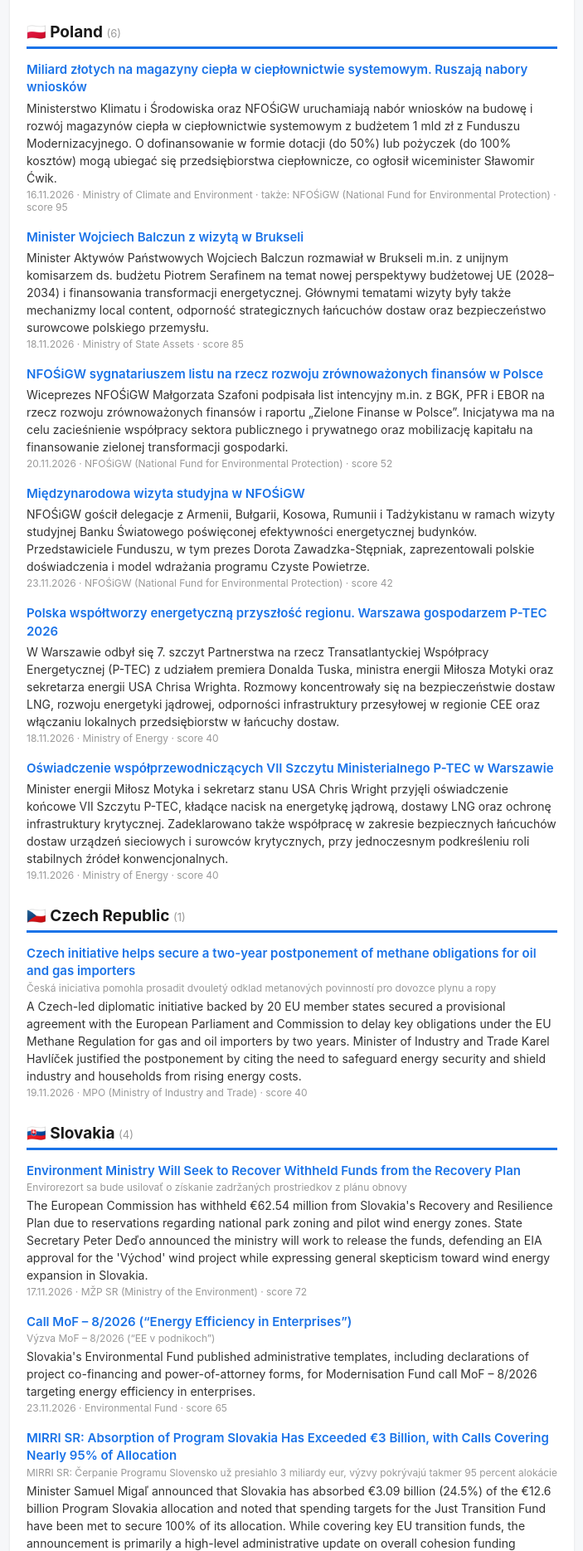
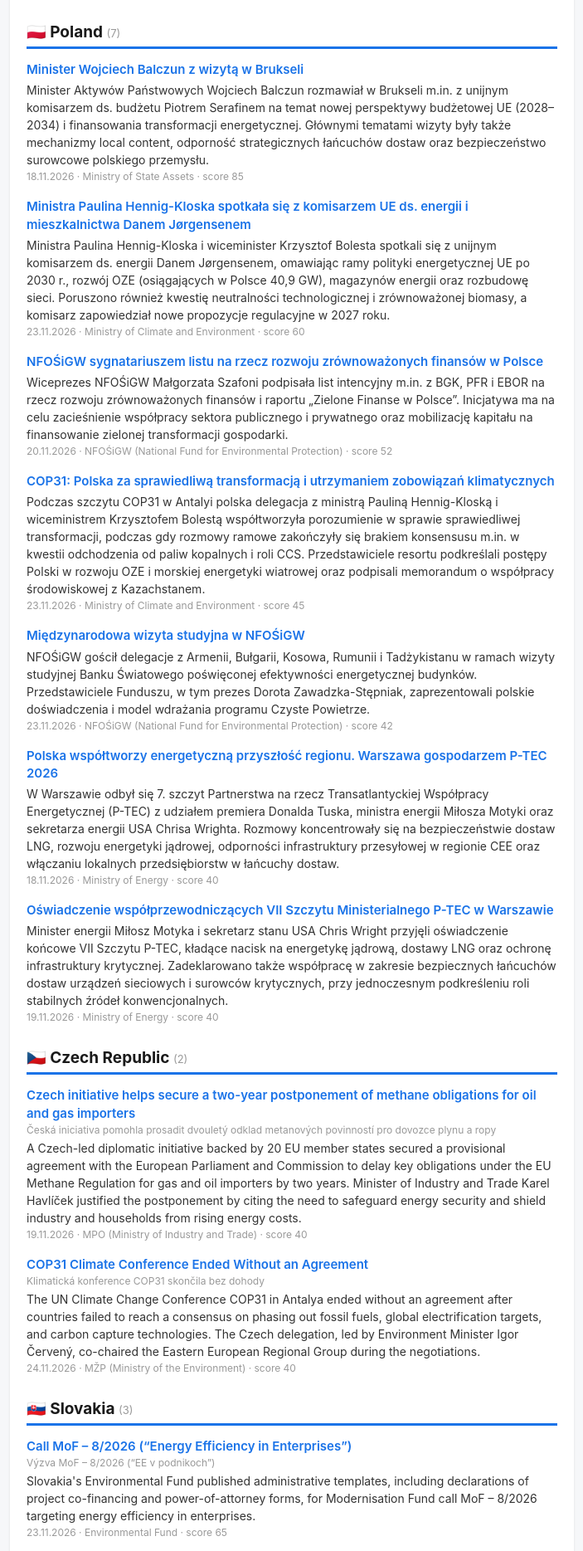
Before and after one commit to kalbarczykcleantechforcee/ministry-monitor, a website: page docs/index.html in a window 1280 px wide. Shown: the part 101-1970 px from the top of the page at 83% size, without its empty margins (288-991 px from the left). Drawn offline with Linux system fonts and the light colour scheme.

Commit message:
data: daily run 2026-11-24

```diff
--- a/docs/index.html
+++ b/docs/index.html
@@ -6,16 +6,10 @@
 
     <div style="font-family:-apple-system,Segoe UI,Roboto,Helvetica,Arial,sans-serif;max-width:640px;margin:0 auto;padding:20px">
       <h1 style="color:#1a1a1a;font-size:22px;margin:0 0 4px">Ministry Monitor</h1>
-      <p style="color:#888;font-size:13px;margin:0">11 relevant articles this week · Poland, Czech Republic, Slovakia</p>
+      <p style="color:#888;font-size:13px;margin:0">12 relevant articles this week · Poland, Czech Republic, Slovakia</p>
 
-      <h2 style="color:#1a1a1a;font-size:19px;margin:30px 0 14px;border-bottom:3px solid #1a73e8;padding-bottom:6px">🇵🇱 Poland <span style="color:#999;font-size:13px;font-weight:normal">(6)</span></h2>
+      <h2 style="color:#1a1a1a;font-size:19px;margin:30px 0 14px;border-bottom:3px solid #1a73e8;padding-bottom:6px">🇵🇱 Poland <span style="color:#999;font-size:13px;font-weight:normal">(7)</span></h2>
 
-    <div style="margin:0 0 18px">
-      <a href="https://www.gov.pl/web/klimat/miliard-zlotych-na-magazyny-ciepla-w-cieplownictwie-systemowym-ruszaja-nabory-wnioskow" style="color:#1a73e8;text-decoration:none;font-size:15px;font-weight:600;line-height:1.35">Miliard złotych na magazyny ciepła w ciepłownictwie systemowym. Ruszają nabory wniosków</a>
-
-      <p style="color:#333;margin:4px 0 2px;font-size:14px;line-height:1.5">Ministerstwo Klimatu i Środowiska oraz NFOŚiGW uruchamiają nabór wniosków na budowę i rozwój magazynów ciepła w ciepłownictwie systemowym z budżetem 1 mld zł z Funduszu Modernizacyjnego. O dofinansowanie w formie dotacji (do 50%) lub pożyczek (do 100% kosztów) mogą ubiegać się przedsiębiorstwa ciepłownicze, co ogłosił wiceminister Sławomir Ćwik.</p>
-      <div style="color:#999;font-size:12px">16.11.2026 · Ministry of Climate and Environment · także: NFOŚiGW (National Fund for Environmental Protection) · score 95</div>
-    </div>
     <div style="margin:0 0 18px">
       <a href="https://www.gov.pl/web/aktywa-panstwowe/minister-wojciech-balczun-z-wizyta-w-brukseli" style="color:#1a73e8;text-decoration:none;font-size:15px;font-weight:600;line-height:1.35">Minister Wojciech Balczun z wizytą w Brukseli</a>
 
@@ -23,10 +17,22 @@
       <div style="color:#999;font-size:12px">18.11.2026 · Ministry of State Assets · score 85</div>
     </div>
     <div style="margin:0 0 18px">
+      <a href="https://www.gov.pl/web/klimat/ministra-paulina-hennig-kloska-spotkala-sie-z-komisarzem-ue-ds-energii-i-mieszkalnictwa-danem-jrgensenem" style="color:#1a73e8;text-decoration:none;font-size:15px;font-weight:600;line-height:1.35">Ministra Paulina Hennig-Kloska spotkała się z komisarzem UE ds. energii i mieszkalnictwa Danem Jørgensenem</a>
+
+      <p style="color:#333;margin:4px 0 2px;font-size:14px;line-height:1.5">Ministra Paulina Hennig-Kloska i wiceminister Krzysztof Bolesta spotkali się z unijnym komisarzem ds. energii Danem Jørgensenem, omawiając ramy polityki energetycznej UE po 2030 r., rozwój OZE (osiągających w Polsce 40,9 GW), magazynów energii oraz rozbudowę sieci. Poruszono również kwestię neutralności technologicznej i zrównoważonej biomasy, a komisarz zapowiedział nowe propozycje regulacyjne w 2027 roku.</p>
+      <div style="color:#999;font-size:12px">23.11.2026 · Ministry of Climate and Environment · score 60</div>
+    </div>
+    <div style="margin:0 0 18px">
       <a href="https://www.gov.pl/web/nfosigw/nfosigw-sygnatariuszem-listu-na-rzecz-rozwoju-zrownowazonych-finansow-w-polsce" style="color:#1a73e8;text-decoration:none;font-size:15px;font-weight:600;line-height:1.35">NFOŚiGW sygnatariuszem listu na rzecz rozwoju zrównoważonych finansów w Polsce</a>
 
       <p style="color:#333;margin:4px 0 2px;font-size:14px;line-height:1.5">Wiceprezes NFOŚiGW Małgorzata Szafoni podpisała list intencyjny m.in. z BGK, PFR i EBOR na rzecz rozwoju zrównoważonych finansów i raportu „Zielone Finanse w Polsce”. Inicjatywa ma na celu zacieśnienie współpracy sektora publicznego i prywatnego oraz mobilizację kapitału na finansowanie zielonej transformacji gospodarki.</p>
       <div style="color:#999;font-size:12px">20.11.2026 · NFOŚiGW (National Fund for Environmental Protection) · score 52</div>
+    </div>
+    <div style="margin:0 0 18px">
+      <a href="https://www.gov.pl/web/klimat/cop31-polska-za-sprawiedliwa-transformacja-i-utrzymaniem-zobowiazan-klimatycznych" style="color:#1a73e8;text-decoration:none;font-size:15px;font-weight:600;line-height:1.35">COP31: Polska za sprawiedliwą transformacją i utrzymaniem zobowiązań klimatycznych</a>
+
+      <p style="color:#333;margin:4px 0 2px;font-size:14px;line-height:1.5">Podczas szczytu COP31 w Antalyi polska delegacja z ministrą Pauliną Hennig-Kloską i wiceministrem Krzysztofem Bolestą współtworzyła porozumienie w sprawie sprawiedliwej transformacji, podczas gdy rozmowy ramowe zakończyły się brakiem konsensusu m.in. w kwestii odchodzenia od paliw kopalnych i roli CCS. Przedstawiciele resortu podkreślali postępy Polski w rozwoju OZE i morskiej energetyki wiatrowej oraz podpisali memorandum o współpracy środowiskowej z Kazachstanem.</p>
+      <div style="color:#999;font-size:12px">23.11.2026 · Ministry of Climate and Environment · score 45</div>
     </div>
     <div style="margin:0 0 18px">
       <a href="https://www.gov.pl/web/nfosigw/miedzynarodowa-wizyta-studyjna-w-nfosigw" style="color:#1a73e8;text-decoration:none;font-size:15px;font-weight:600;line-height:1.35">Międzynarodowa wizyta studyjna w NFOŚiGW</a>
@@ -46,7 +52,7 @@
       <p style="color:#333;margin:4px 0 2px;font-size:14px;line-height:1.5">Minister energii Miłosz Motyka i sekretarz stanu USA Chris Wright przyjęli oświadczenie końcowe VII Szczytu P-TEC, kładące nacisk na energetykę jądrową, dostawy LNG oraz ochronę infrastruktury krytycznej. Zadeklarowano także współpracę w zakresie bezpiecznych łańcuchów dostaw urządzeń sieciowych i surowców krytycznych, przy jednoczesnym podkreśleniu roli stabilnych źródeł konwencjonalnych.</p>
       <div style="color:#999;font-size:12px">19.11.2026 · Ministry of Energy · score 40</div>
     </div>
-      <h2 style="color:#1a1a1a;font-size:19px;margin:30px 0 14px;border-bottom:3px solid #1a73e8;padding-bottom:6px">🇨🇿 Czech Republic <span style="color:#999;font-size:13px;font-weight:normal">(1)</span></h2>
+      <h2 style="color:#1a1a1a;font-size:19px;margin:30px 0 14px;border-bottom:3px solid #1a73e8;padding-bottom:6px">🇨🇿 Czech Republic <span style="color:#999;font-size:13px;font-weight:normal">(2)</span></h2>
 
     <div style="margin:0 0 18px">
       <a href="https://mpo.gov.cz/cz/rozcestnik/pro-media/tiskove-zpravy/ceska-iniciativa-pomohla-prosadit-dvoulety-odklad-metanovych-povinnosti-pro-dovozce-plynu-a-ropy--295314/" style="color:#1a73e8;text-decoration:none;font-size:15px;font-weight:600;line-height:1.35">Czech initiative helps secure a two-year postponement of methane obligations for oil and gas importers</a>
@@ -54,14 +60,14 @@
       <p style="color:#333;margin:4px 0 2px;font-size:14px;line-height:1.5">A Czech-led diplomatic initiative backed by 20 EU member states secured a provisional agreement with the European Parliament and Commission to delay key obligations under the EU Methane Regulation for gas and oil importers by two years. Minister of Industry and Trade Karel Havlíček justified the postponement by citing the need to safeguard energy security and shield industry and households from rising energy costs.</p>
       <div style="color:#999;font-size:12px">19.11.2026 · MPO (Ministry of Industry and Trade) · score 40</div>
     </div>
-      <h2 style="color:#1a1a1a;font-size:19px;margin:30px 0 14px;border-bottom:3px solid #1a73e8;padding-bottom:6px">🇸🇰 Slovakia <span style="color:#999;font-size:13px;font-weight:normal">(4)</span></h2>
+    <div style="margin:0 0 18px">
+      <a href="https://www.mzp.gov.cz/cz/pro-media-a-verejnost/aktuality/archiv-tiskovych-zprav/klimaticka-konference-cop31-skoncila-bez-dohody" style="color:#1a73e8;text-decoration:none;font-size:15px;font-weight:600;line-height:1.35">COP31 Climate Conference Ended Without an Agreement</a>
+      <div style="color:#999;font-size:12px;margin-top:2px">Klimatická konference COP31 skončila bez dohody</div>
+      <p style="color:#333;margin:4px 0 2px;font-size:14px;line-height:1.5">The UN Climate Change Conference COP31 in Antalya ended without an agreement after countries failed to reach a consensus on phasing out fossil fuels, global electrification targets, and carbon capture technologies. The Czech delegation, led by Environment Minister Igor Červený, co-chaired the Eastern European Regional Group during the negotiations.</p>
+      <div style="color:#999;font-size:12px">24.11.2026 · MŽP (Ministry of the Environment) · score 40</div>
+    </div>
+      <h2 style="color:#1a1a1a;font-size:19px;margin:30px 0 14px;border-bottom:3px solid #1a73e8;padding-bottom:6px">🇸🇰 Slovakia <span style="color:#999;font-size:13px;font-weight:normal">(3)</span></h2>
 
-    <div style="margin:0 0 18px">
-      <a href="https://www.minzp.sk/spravy/2026/november/envirorezort-bude-usilovat-ziskanie-zadrzanych-prostriedkov-z-planu-obnovy.html" style="color:#1a73e8;text-decoration:none;font-size:15px;font-weight:600;line-height:1.35">Environment Ministry Will Seek to Recover Withheld Funds from the Recovery Plan</a>
-      <div style="color:#999;font-size:12px;margin-top:2px">Envirorezort sa bude usilovať o získanie zadržaných prostriedkov z plánu obnovy</div>
-      <p style="color:#333;margin:4px 0 2px;font-size:14px;line-height:1.5">The European Commission has withheld €62.54 million from Slovakia&#39;s Recovery and Resilience Plan due to reservations regarding national park zoning and pilot wind energy zones. State Secretary Peter Deďo announced the ministry will work to release the funds, defending an EIA approval for the &#39;Východ&#39; wind project while expressing general skepticism toward wind energy expansion in Slovakia.</p>
-      <div style="color:#999;font-size:12px">17.11.2026 · MŽP SR (Ministry of the Environment) · score 72</div>
-    </div>
     <div style="margin:0 0 18px">
       <a href="https://envirofond.sk/2026/11/23/vyzva-mof-8-2026-ee-v-podnikoch-2/" style="color:#1a73e8;text-decoration:none;font-size:15px;font-weight:600;line-height:1.35">Call MoF – 8/2026 (“Energy Efficiency in Enterprises”)</a>
       <div style="color:#999;font-size:12px;margin-top:2px">Výzva MoF – 8/2026 (“EE v podnikoch”)</div>
@@ -85,6 +91,6 @@
         Articles from the last 7 days, scored by AI for relevance to district heating, local content, the Industrial Accelerator Act / NZIA, EU ETS &amp; CBAM, the Innovation Fund and EU funds for the energy transition. Polish summaries for Polish sources; Czech and Slovak titles and summaries translated into English.
       </p>
     </div>
-    <p style="font-family:sans-serif;color:#aaa;font-size:11px;padding:0 20px 20px;margin:0">Preview of the next digest (last 7 days). Updated 2026-11-23 19:03 UTC.</p>
+    <p style="font-family:sans-serif;color:#aaa;font-size:11px;padding:0 20px 20px;margin:0">Preview of the next digest (last 7 days). Updated 2026-11-24 18:43 UTC.</p>
   </div>
 </body></html>
```
Also changed, not shown: 1 other file.
